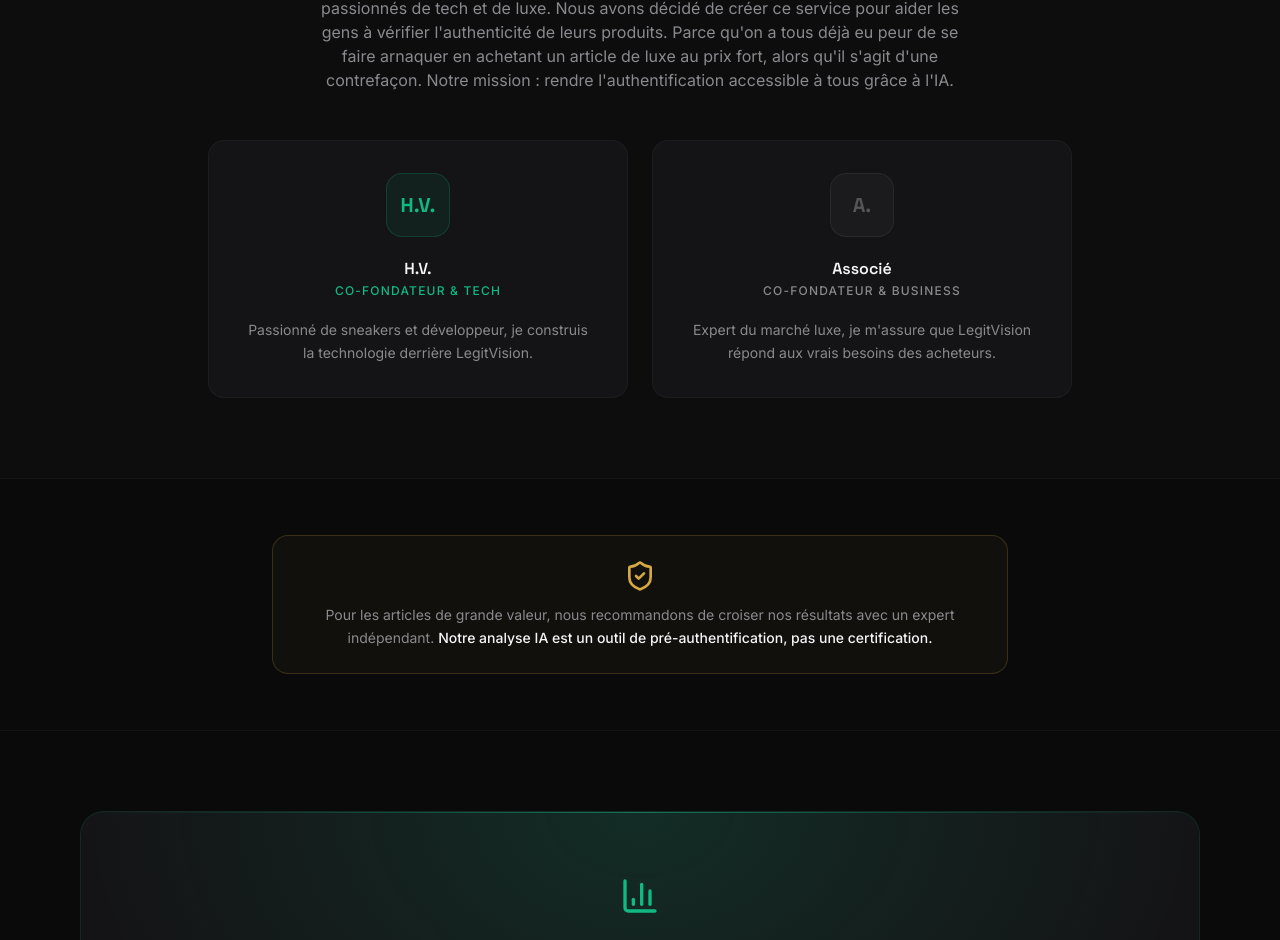
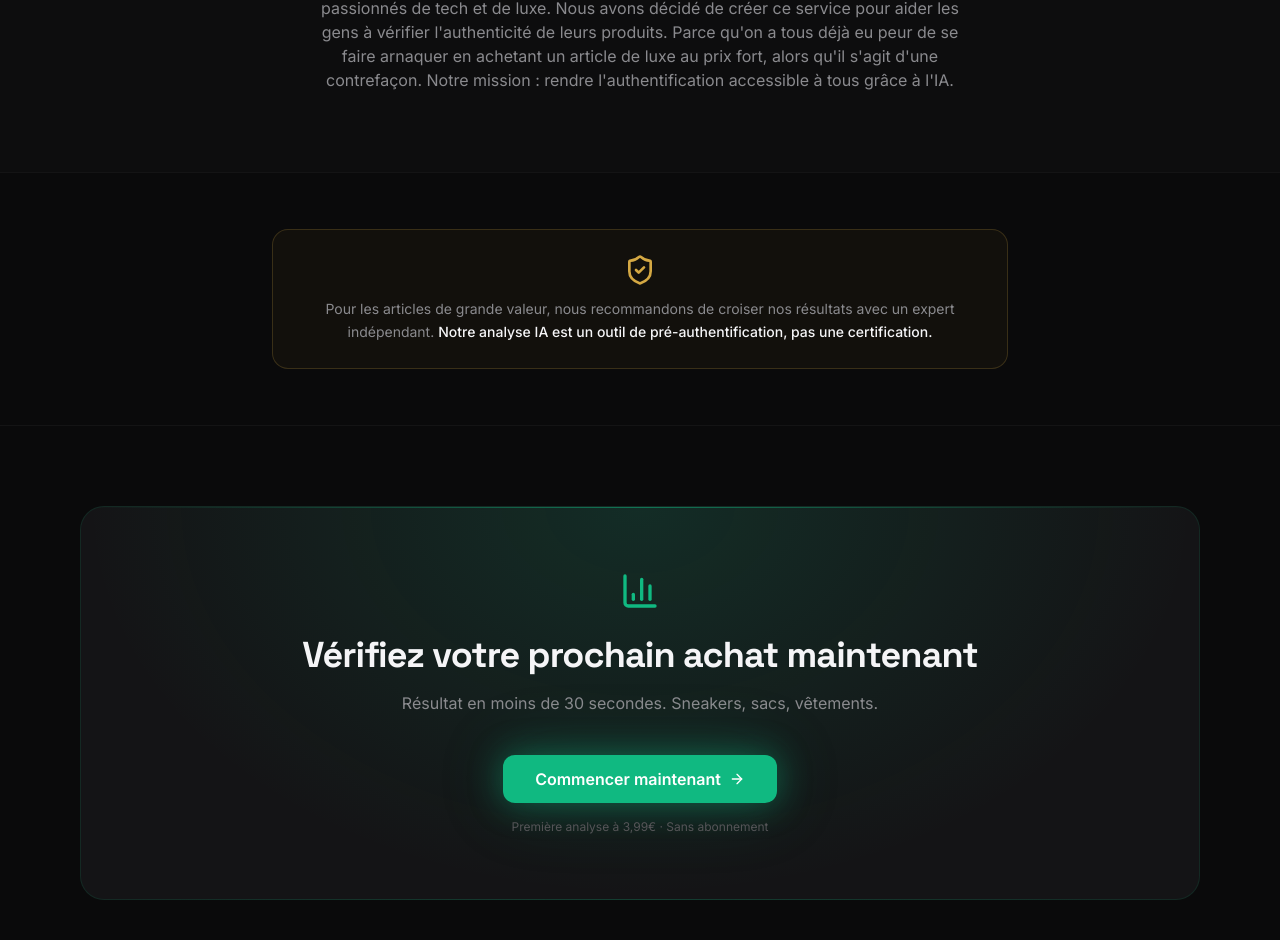
Before and after one commit to lixyra05-debug/legitvision, a Next.js app: page / in a window 1280 px wide. Shown: the part 7836-8776 px from the top of the page. Built offline with nearby package versions, Linux system fonts and the light colour scheme; no server answers; the database is empty.

Commit message:
fix: suppression cards équipe
Co-Authored-By: Claude Opus 4.7 <noreply@anthropic.com>

```diff
--- a/app/page.tsx
+++ b/app/page.tsx
@@ -1346,65 +1346,6 @@ export default function LandingPage() {
               Notre mission : rendre l&apos;authentification accessible à tous grâce à l&apos;IA.
             </p>
           </FadeIn>
-
-          <FadeIn delay={150}>
-            <div className="mt-12 grid gap-6 sm:grid-cols-2">
-              <div
-                className="flex flex-col items-center gap-5 rounded-2xl p-8 text-center"
-                style={{ background: "var(--bg-card)", border: "1px solid var(--border-subtle)" }}
-              >
-                <div
-                  className="flex size-16 items-center justify-center rounded-2xl"
-                  style={{
-                    background: "rgba(16,185,129,0.08)",
-                    border: "1px solid rgba(16,185,129,0.2)",
-                  }}
-                >
-                  <span className="font-heading text-xl font-bold" style={{ color: "#10B981" }}>H.V.</span>
-                </div>
-                <div>
-                  <p className="font-heading font-semibold" style={{ color: "var(--text-primary)" }}>H.V.</p>
-                  <p
-                    className="mt-0.5 text-xs font-medium uppercase tracking-widest"
-                    style={{ color: "#10B981" }}
-                  >
-                    Co-fondateur &amp; Tech
-                  </p>
-                </div>
-                <p className="text-sm leading-relaxed" style={{ color: "var(--text-secondary)" }}>
-                  Passionné de sneakers et développeur, je construis la technologie derrière LegitVision.
-                </p>
-              </div>
-
-              <div
-                className="flex flex-col items-center gap-5 rounded-2xl p-8 text-center"
-                style={{ background: "var(--bg-card)", border: "1px solid var(--border-subtle)" }}
-              >
-                <div
-                  className="flex size-16 items-center justify-center rounded-2xl"
-                  style={{
-                    background: "rgba(255,255,255,0.03)",
-                    border: "1px solid rgba(255,255,255,0.06)",
-                  }}
-                >
-                  <span className="font-heading text-xl font-bold" style={{ color: "var(--text-tertiary)" }}>A.</span>
-                </div>
-                <div>
-                  <p className="font-heading font-semibold" style={{ color: "var(--text-primary)" }}>Associé</p>
-                  <p
-                    className="mt-0.5 text-xs font-medium uppercase tracking-widest"
-                    style={{ color: "var(--text-secondary)" }}
-                  >
-                    Co-fondateur &amp; Business
-                  </p>
-                </div>
-                <p className="text-sm leading-relaxed" style={{ color: "var(--text-secondary)" }}>
-                  Expert du marché luxe, je m&apos;assure que LegitVision répond aux vrais besoins
-                  des acheteurs.
-                </p>
-              </div>
-            </div>
-          </FadeIn>
         </div>
       </section>
 
```
